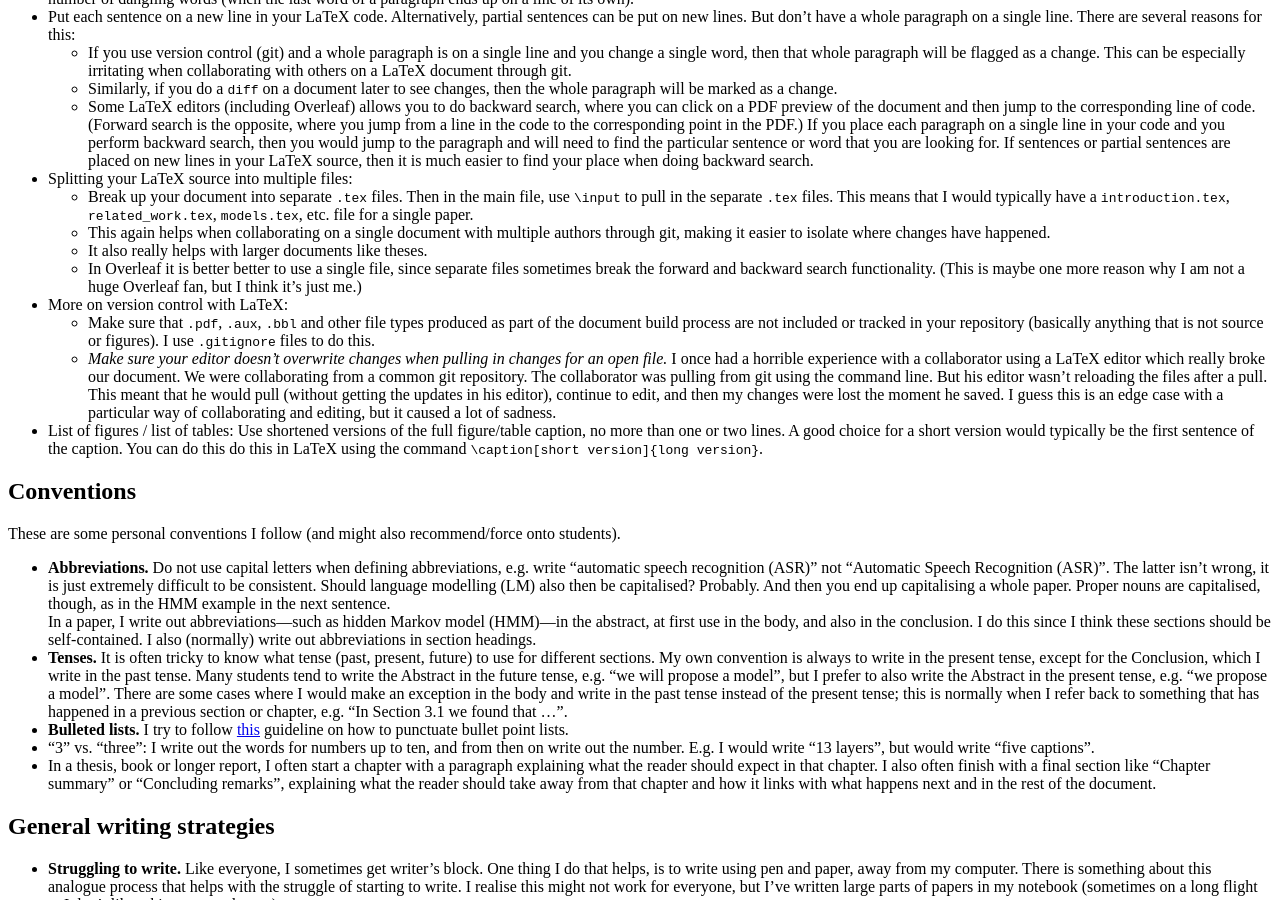
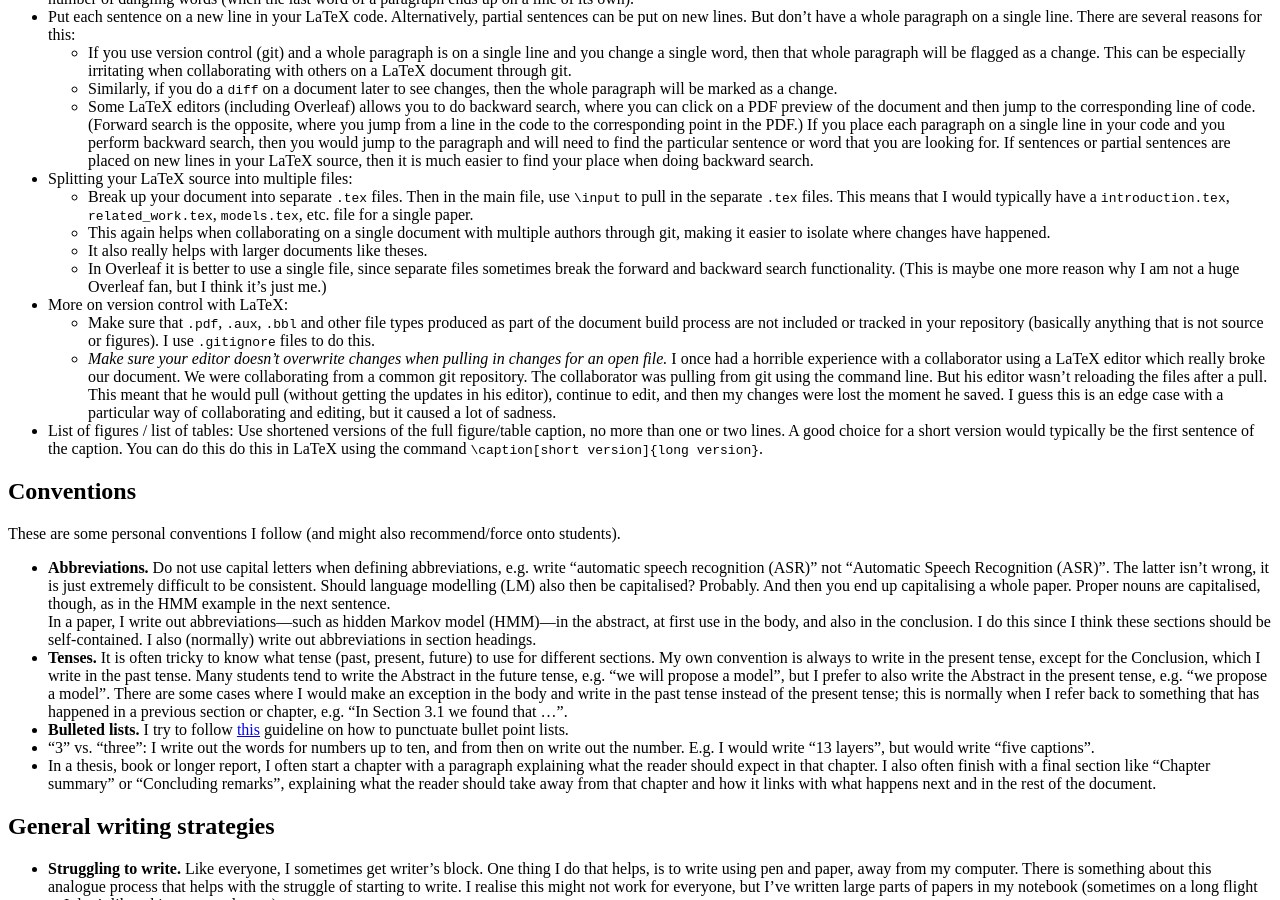
Before and after one commit to kamperh/kamperh.github.io, a Jekyll site: the page built from notes/writing.md, in a window 1280 px wide and 900 px high, scrolled down 2390 px. Built offline with Jekyll 4.4.1, drawn with Linux system fonts in a browser that asks for light colours; formulas are drawn with MathJax 3; a style sheet for code colours, icons or effects is not loaded.

Commit message:
Update writing.md

```diff
--- a/notes/writing.md
+++ b/notes/writing.md
@@ -240,7 +240,7 @@ which should be capitalised, i.e. "JHU CLSP".
       authors through git, making it easier to isolate where changes have
       happened.
     - It also really helps with larger documents like theses.
-    - In Overleaf it is better better to use a single file, since separate
+    - In Overleaf it is better to use a single file, since separate
       files sometimes break the forward and backward search functionality.
       (This is maybe one more reason why I am not a huge Overleaf fan, but I
       think it's just me.)
```
